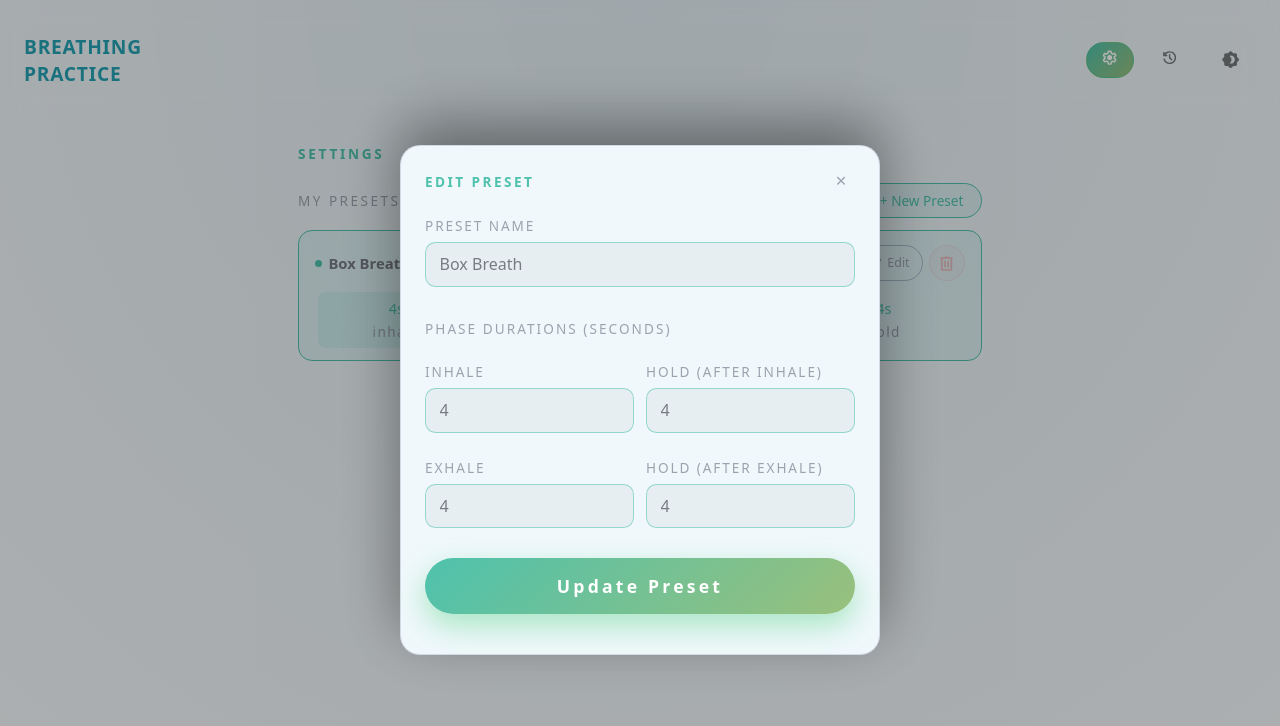
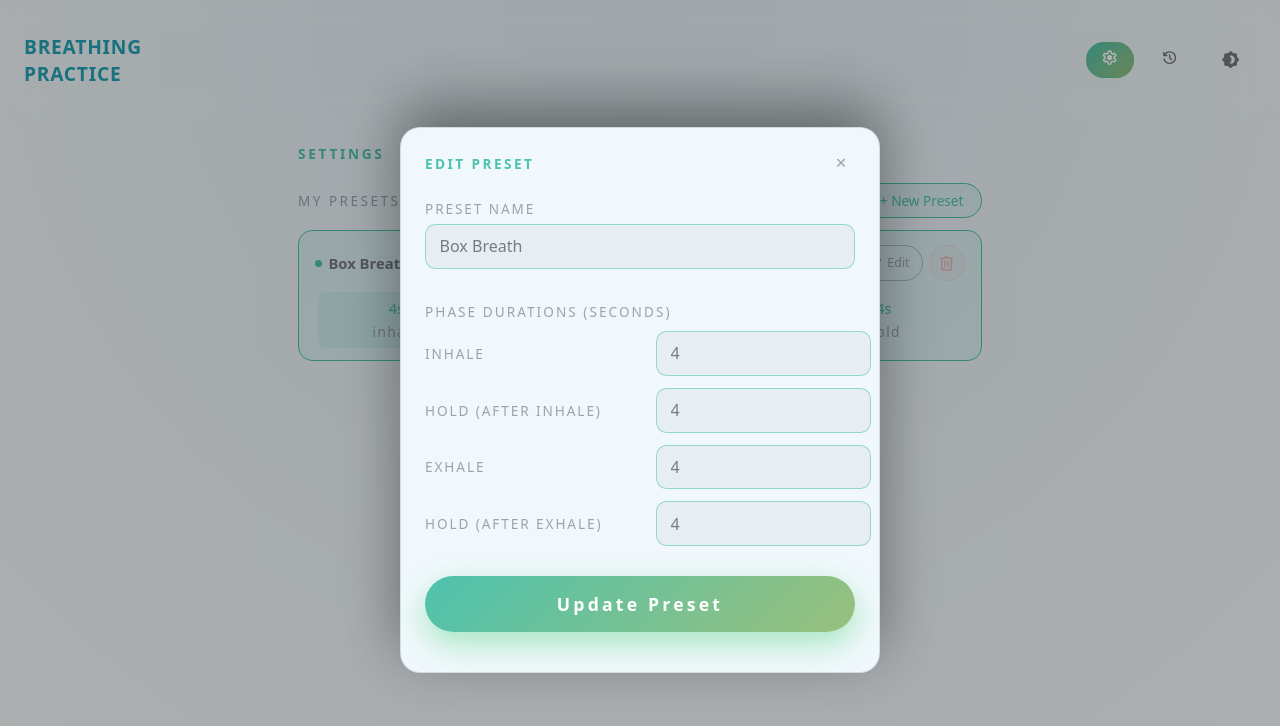
Before and after one commit to katmetax/breathing-practice, a Vue app: page /settings in a window 1280 px wide. Both pictures are taken after a click on the element "Edit". Shown: the top 726 px of the page. Built offline with nearby package versions, Linux system fonts and the light colour scheme.

Commit message:
Make inputs 2 columned

```diff
--- a/src/components/form/FormField.vue
+++ b/src/components/form/FormField.vue
@@ -1,5 +1,5 @@
 <template>
-  <label class="field">
+  <label class="field" :class="{ 'field--stacked': stacked }">
     <span class="field-label">{{ label }}</span>
     <input
       v-bind="$attrs"
@@ -16,6 +16,7 @@ defineOptions({ inheritAttrs: false })
 defineProps<{
   label: string
   modelValue: string | number
+  stacked?: boolean
 }>()
 
 defineEmits<{
@@ -26,11 +27,13 @@ defineEmits<{
 <style scoped>
 .field {
   display: flex;
-  flex-direction: column;
-  gap: 0.4rem;
+  flex-direction: row;
+  align-items: center;
+  gap: 1rem;
 }
 
 .field-label {
+  flex: 0 0 50%;
   font-size: 0.85rem;
   text-transform: uppercase;
   letter-spacing: 0.14em;
@@ -38,6 +41,7 @@ defineEmits<{
 }
 
 .field-input {
+  flex: 0 0 50%;
   background: var(--color-input-bg);
   border-radius: 0.65rem;
   border: 1.5px solid color-mix(in srgb, var(--color-primary) 55%, transparent);
@@ -46,6 +50,18 @@ defineEmits<{
   font-size: 1rem;
 }
 
+.field--stacked {
+  flex-direction: column;
+  align-items: stretch;
+  gap: 0.4rem;
+}
+
+.field--stacked .field-label,
+.field--stacked .field-input {
+  flex: unset;
+  width: 100%;
+}
+
 .field-input:focus-visible {
   outline: 2px solid var(--color-primary);
   outline-offset: 1px;
--- a/src/views/SettingsPage.vue
+++ b/src/views/SettingsPage.vue
@@ -124,6 +124,7 @@
               maxlength="40"
               placeholder="e.g. Box Breath"
               required
+              stacked
             />
           </div>
 
@@ -917,22 +918,9 @@ onBeforeUnmount(() => {
 }
 
 .grid-2 {
-  display: grid;
-  grid-template-columns: repeat(2, minmax(0, 1fr));
+  display: flex;
+  flex-direction: column;
   gap: 0.75rem;
-  align-items: end;
-}
-
-.grid-2 :deep(.field-label) {
-  min-height: 2.4em;
-  display: flex;
-  align-items: flex-end;
-}
-
-@media (max-width: 420px) {
-  .grid-2 :deep(.field-label) {
-    min-height: 2.8em;
-  }
 }
 
 .field-error {
```
